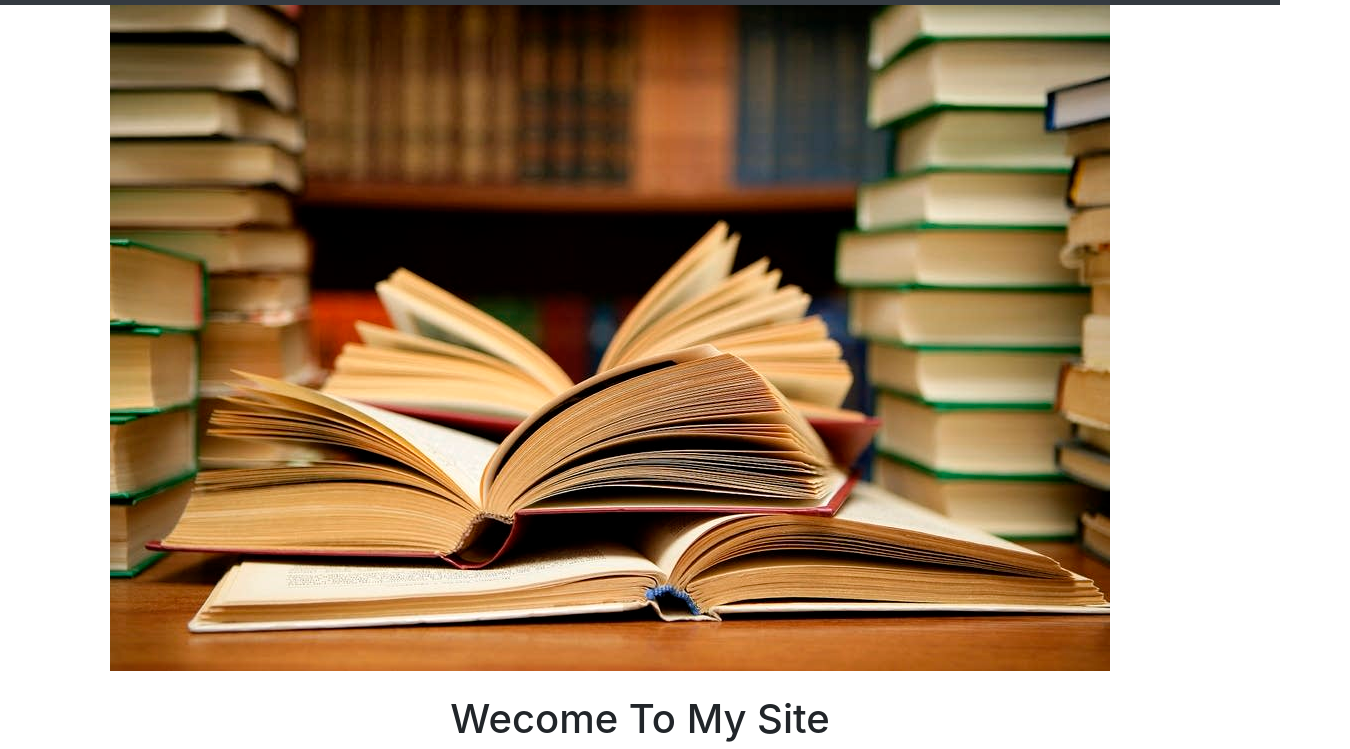
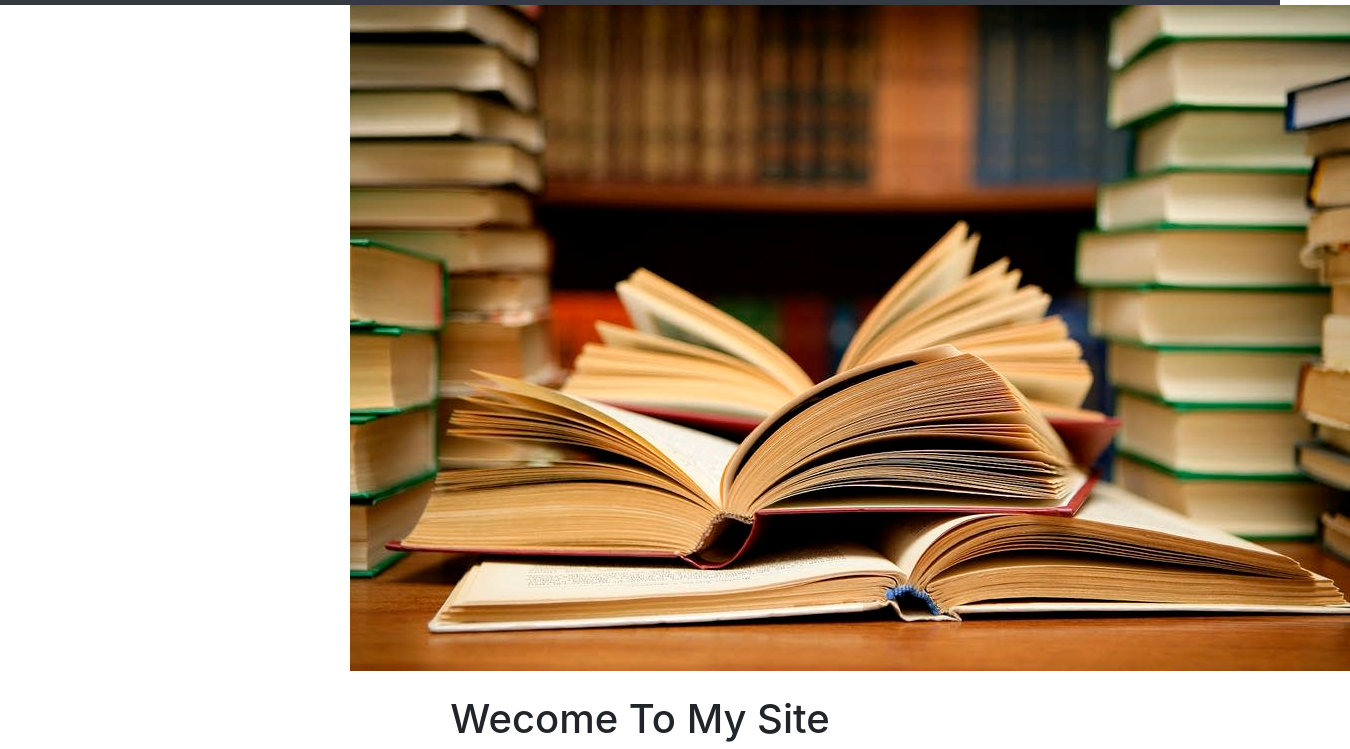
Before and after one commit to Maliha-nisa/navbar_class10, a plain HTML site: page index.html in a window 1280 px wide. Shown: the part 51-800 px from the top of the page, 1350 px wide, since content can reach past the window. Drawn offline with Linux system fonts and the light colour scheme.

Commit message:
Update index.html

```diff
--- a/index.html
+++ b/index.html
@@ -33,7 +33,7 @@
 
    </nav>
 
-   <img src="img/books 2.jpg" class="img-fluid" alt="Responsive image" style="margin-left:110px;">
+   <img src="img/books 2.jpg" class="img-fluid" alt="Responsive image" style="margin-left:350px;">
    <br>
    <br>
             <div class="container "><h1 style="text-align: center;">Wecome To My Site</h1></div><br><br>
```
